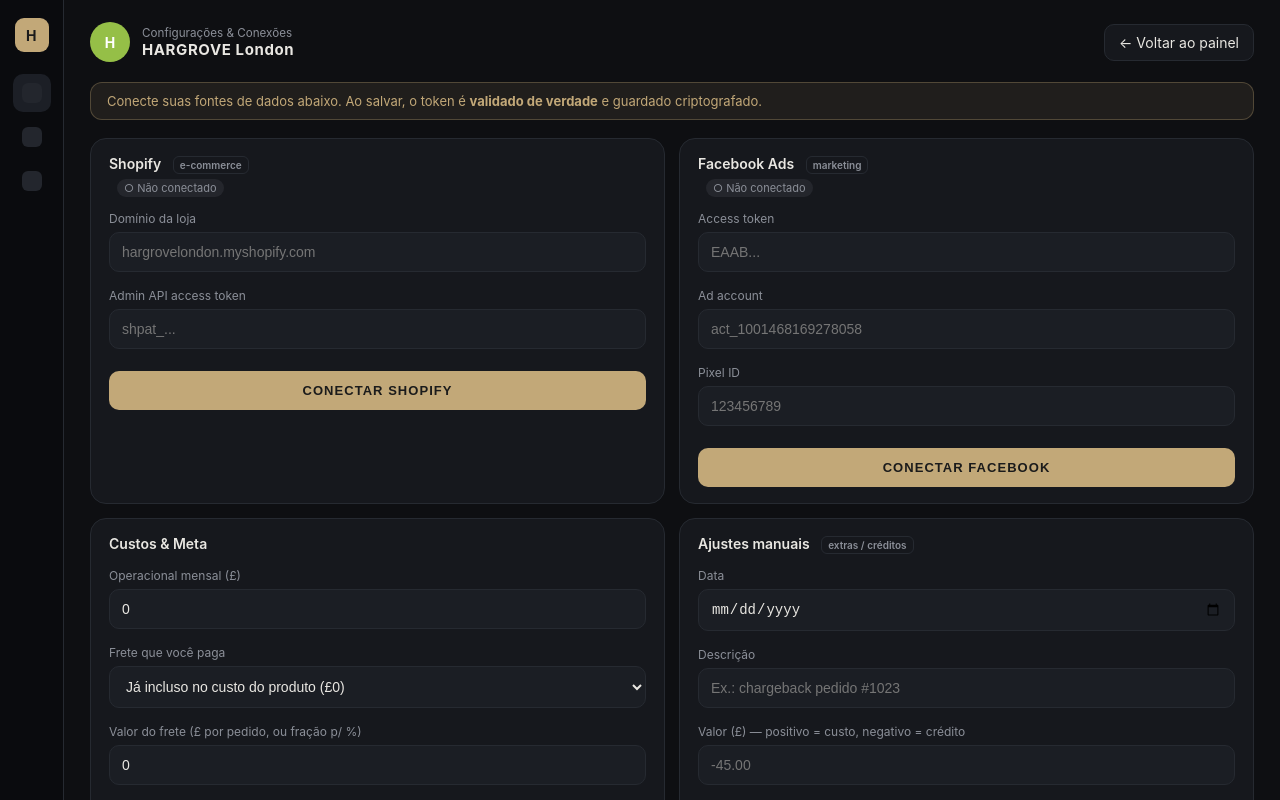
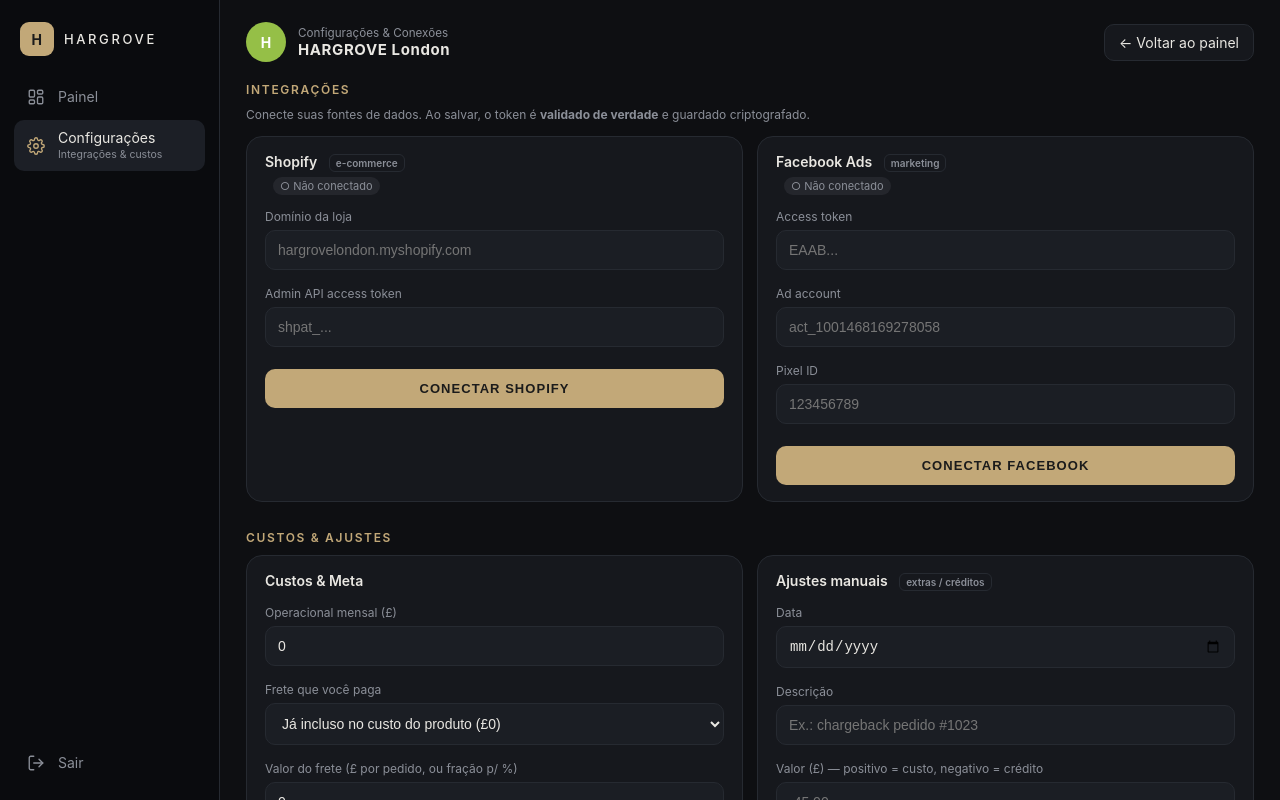
Before and after one commit to plusmidiaagencia-cyber/dash, a Next.js app: page /settings in a window 1280 px wide. Shown: the top 800 px of the page. Built offline with nearby package versions, Linux system fonts and the light colour scheme; no server answers; the database is empty.

Commit message:
feat(ui): menu lateral com rotulos (Painel/Configuracoes/Sair) + secoes na pagina de Configuracoes (Integracoes, Custos)

```diff
--- a/src/app/globals.css
+++ b/src/app/globals.css
@@ -29,18 +29,35 @@
 
 /* sidebar */
 .side {
-  width: 64px; background: #0a0b0e; border-right: 1px solid var(--line);
-  display: flex; flex-direction: column; align-items: center; gap: 22px; padding: 18px 0;
+  width: 220px; background: #0a0b0e; border-right: 1px solid var(--line);
+  display: flex; flex-direction: column; gap: 8px; padding: 18px 14px;
   position: sticky; top: 0; height: 100vh;
 }
+.side-brand { display: flex; align-items: center; gap: 10px; padding: 4px 6px 14px; }
 .logo {
   width: 34px; height: 34px; border-radius: 9px; background: var(--champ);
-  color: #1b1b1b; display: grid; place-items: center; font-weight: 700; letter-spacing: .05em;
+  color: #1b1b1b; display: grid; place-items: center; font-weight: 700; letter-spacing: .05em; flex: 0 0 auto;
 }
-.nav { display: flex; flex-direction: column; gap: 6px; }
-.nav a { display: block; padding: 9px; border-radius: 10px; }
-.nav a.on { background: #1c1f26; }
-.nav i { display: block; width: 20px; height: 20px; border-radius: 6px; background: #23262d; }
+.side-wordmark { letter-spacing: .2em; font-size: 13px; font-weight: 500; color: var(--ink); }
+.nav { display: flex; flex-direction: column; gap: 4px; }
+.nav-item {
+  display: flex; align-items: center; gap: 12px; padding: 10px 12px; border-radius: 10px;
+  color: var(--mut); transition: background .15s, color .15s;
+}
+.nav-item:hover { background: #14171c; color: var(--ink); }
+.nav-item.on { background: #1c1f26; color: var(--ink); }
+.nav-item.on .nav-ic { color: var(--champ); }
+.nav-ic { display: grid; place-items: center; width: 20px; flex: 0 0 auto; }
+.nav-txt { display: flex; flex-direction: column; line-height: 1.2; font-size: 14px; }
+.nav-txt small { color: var(--mut); font-size: 10.5px; margin-top: 2px; }
+.nav-foot { margin-top: auto; }
+
+@media (max-width: 860px) {
+  .side { width: 64px; padding: 18px 8px; }
+  .side-wordmark, .nav-txt { display: none; }
+  .nav-item { justify-content: center; padding: 12px 0; }
+  .side-brand { justify-content: center; }
+}
 
 /* main */
 .main { flex: 1; padding: 22px 26px; max-width: 1500px; margin: 0 auto; width: 100%; }
@@ -111,6 +128,7 @@
 .muted { color: var(--mut); font-size: 12px; }
 .tag { font-size: 10px; color: var(--mut); border: 1px solid var(--line); border-radius: 6px; padding: 2px 6px; margin-left: 8px; }
 .banner { background: rgba(194, 168, 120, .1); border: 1px solid rgba(194, 168, 120, .3); color: var(--champ); border-radius: 12px; padding: 10px 16px; margin-bottom: 18px; font-size: 13px; }
+.sec-title { font-size: 12px; letter-spacing: .14em; text-transform: uppercase; color: var(--champ); margin: 0 0 10px; }
 
 /* auth / forms */
 .auth { min-height: 100vh; display: grid; place-items: center; padding: 24px; }
--- a/src/app/settings/page.tsx
+++ b/src/app/settings/page.tsx
@@ -41,9 +41,10 @@
           <Link className="pill btn" href="/dashboard">← Voltar ao painel</Link>
         </div>
 
-        <div className="banner">
-          Conecte suas fontes de dados abaixo. Ao salvar, o token é <b>validado de verdade</b> e guardado criptografado.
-        </div>
+        <h3 className="sec-title">Integrações</h3>
+        <p className="muted" style={{ margin: "0 0 14px" }}>
+          Conecte suas fontes de dados. Ao salvar, o token é <b>validado de verdade</b> e guardado criptografado.
+        </p>
 
         <div className="grid" style={{ gridTemplateColumns: "1fr 1fr", gap: 14 }}>
           {/* Shopify */}
@@ -75,7 +76,10 @@
             <input type="hidden" name="apiVersion" value="v21.0" />
             <button className="btn-primary" type="submit">{fb?.status === "connected" ? "Reconectar Facebook" : "Conectar Facebook"}</button>
           </form>
+        </div>
 
+        <h3 className="sec-title" style={{ marginTop: 28 }}>Custos & ajustes</h3>
+        <div className="grid" style={{ gridTemplateColumns: "1fr 1fr", gap: 14 }}>
           {/* Custos */}
           <form className="card" action={saveCosts}>
             <h3>Custos & Meta</h3>
--- a/src/components/Sidebar.tsx
+++ b/src/components/Sidebar.tsx
@@ -1,14 +1,67 @@
+"use client";
+
 import Link from "next/link";
+import { usePathname } from "next/navigation";
+
+const ICONS: Record<string, React.ReactNode> = {
+  dashboard: (
+    <svg viewBox="0 0 24 24" width="18" height="18" fill="none" stroke="currentColor" strokeWidth="1.8" strokeLinecap="round" strokeLinejoin="round">
+      <rect x="3" y="3" width="7" height="9" rx="1.5" /><rect x="14" y="3" width="7" height="5" rx="1.5" />
+      <rect x="14" y="12" width="7" height="9" rx="1.5" /><rect x="3" y="16" width="7" height="5" rx="1.5" />
+    </svg>
+  ),
+  integrations: (
+    <svg viewBox="0 0 24 24" width="18" height="18" fill="none" stroke="currentColor" strokeWidth="1.8" strokeLinecap="round" strokeLinejoin="round">
+      <path d="M10 13a5 5 0 0 0 7.07 0l2.83-2.83a5 5 0 0 0-7.07-7.07L11.5 4.5" />
+      <path d="M14 11a5 5 0 0 0-7.07 0L4.1 13.83a5 5 0 0 0 7.07 7.07L12.5 19.5" />
+    </svg>
+  ),
+  settings: (
+    <svg viewBox="0 0 24 24" width="18" height="18" fill="none" stroke="currentColor" strokeWidth="1.8" strokeLinecap="round" strokeLinejoin="round">
+      <circle cx="12" cy="12" r="3" />
+      <path d="M19.4 15a1.65 1.65 0 0 0 .33 1.82l.06.06a2 2 0 1 1-2.83 2.83l-.06-.06a1.65 1.65 0 0 0-1.82-.33 1.65 1.65 0 0 0-1 1.51V21a2 2 0 0 1-4 0v-.09A1.65 1.65 0 0 0 9 19.4a1.65 1.65 0 0 0-1.82.33l-.06.06a2 2 0 1 1-2.83-2.83l.06-.06a1.65 1.65 0 0 0 .33-1.82 1.65 1.65 0 0 0-1.51-1H3a2 2 0 0 1 0-4h.09A1.65 1.65 0 0 0 4.6 9a1.65 1.65 0 0 0-.33-1.82l-.06-.06a2 2 0 1 1 2.83-2.83l.06.06a1.65 1.65 0 0 0 1.82.33H9a1.65 1.65 0 0 0 1-1.51V3a2 2 0 0 1 4 0v.09a1.65 1.65 0 0 0 1 1.51 1.65 1.65 0 0 0 1.82-.33l.06-.06a2 2 0 1 1 2.83 2.83l-.06.06a1.65 1.65 0 0 0-.33 1.82V9a1.65 1.65 0 0 0 1.51 1H21a2 2 0 0 1 0 4h-.09a1.65 1.65 0 0 0-1.51 1z" />
+    </svg>
+  ),
+  logout: (
+    <svg viewBox="0 0 24 24" width="18" height="18" fill="none" stroke="currentColor" strokeWidth="1.8" strokeLinecap="round" strokeLinejoin="round">
+      <path d="M9 21H5a2 2 0 0 1-2-2V5a2 2 0 0 1 2-2h4" /><path d="M16 17l5-5-5-5" /><path d="M21 12H9" />
+    </svg>
+  ),
+};
+
+const NAV = [
+  { href: "/dashboard", label: "Painel", icon: "dashboard" },
+  { href: "/settings", label: "Configurações", icon: "settings", hint: "Integrações & custos" },
+];
 
 export default function Sidebar() {
+  const pathname = usePathname();
   return (
     <aside className="side">
-      <div className="logo">H</div>
+      <div className="side-brand">
+        <div className="logo">H</div>
+        <span className="side-wordmark">HARGROVE</span>
+      </div>
+
       <nav className="nav">
-        <Link className="on" href="/dashboard" aria-label="Dashboard"><i /></Link>
-        <Link href="/settings" aria-label="Configurações"><i /></Link>
-        <Link href="/login" aria-label="Sair"><i /></Link>
+        {NAV.map((item) => {
+          const active = pathname === item.href || (item.href !== "/dashboard" && pathname?.startsWith(item.href));
+          return (
+            <Link key={item.href} href={item.href} className={`nav-item${active ? " on" : ""}`}>
+              <span className="nav-ic">{ICONS[item.icon]}</span>
+              <span className="nav-txt">
+                {item.label}
+                {item.hint ? <small>{item.hint}</small> : null}
+              </span>
+            </Link>
+          );
+        })}
       </nav>
+
+      <Link href="/login" className="nav-item nav-foot">
+        <span className="nav-ic">{ICONS.logout}</span>
+        <span className="nav-txt">Sair</span>
+      </Link>
     </aside>
   );
 }
```
